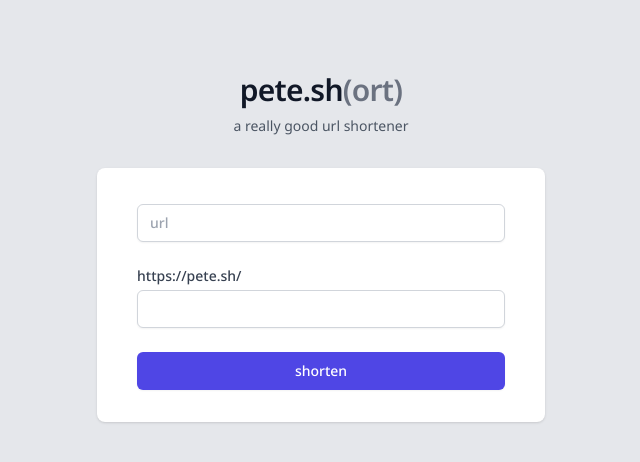
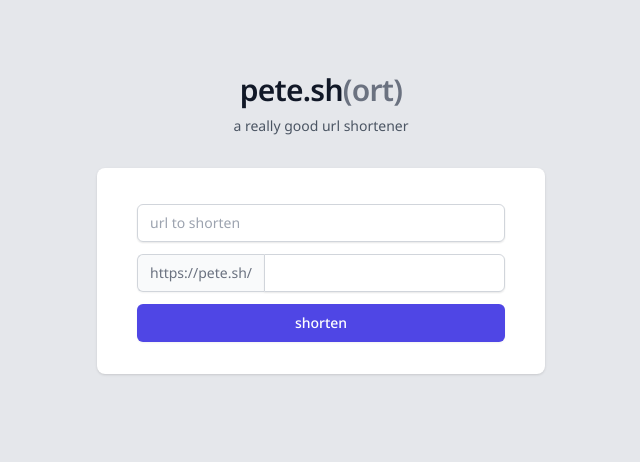
Before and after one commit to brousalis/pete.sh, a Next.js app: page / in a window 1280 px wide. Shown: the top 462 px of the page, without its empty margins (319-959 px from the left). Built offline with nearby package versions, Linux system fonts and the light colour scheme.

Commit message:
refactor the link form and add some UI components

```diff
--- /dev/null
+++ b/components/Button.tsx
@@ -0,0 +1,15 @@
+import React, { ButtonHTMLAttributes } from 'react';
+
+export default function Button({
+  children,
+  ...props
+}: { children: React.ReactNode } & ButtonHTMLAttributes<HTMLButtonElement>) {
+  return (
+    <button
+      className="flex w-full justify-center rounded-md border border-transparent bg-indigo-600 py-2 px-4 text-sm font-medium text-white shadow-sm hover:bg-indigo-700 focus:outline-none focus:ring-2 focus:ring-indigo-500 focus:ring-offset-2"
+      {...props}
+    >
+      {children}
+    </button>
+  );
+}
--- a/components/CreateLink.tsx
+++ /dev/null
@@ -1,64 +0,0 @@
-import axios from 'axios';
-import React from 'react';
-
-export default function CreateLink() {
-  const handleSubmit = async (event) => {
-    event.preventDefault();
-    try {
-      const res = await axios.post('/api/shorten', {
-        url: event.target.url?.value,
-        slug: event.target.slug?.value
-      })
-      console.log(res)
-    } catch (error) {
-      console.error(error)
-    }
-    console.log(event);
-  };
-
-  return (
-    <div className="mt-8 sm:mx-auto sm:w-full sm:max-w-md">
-      <div className="bg-white py-8 px-4 shadow sm:rounded-lg sm:px-10">
-        <form className="space-y-6" onSubmit={handleSubmit} noValidate>
-          <div className="mt-1">
-            <label htmlFor="url" className="block text-sm font-medium text-gray-700">
-              <input
-                id="url"
-                placeholder="url"
-                name="url"
-                autoComplete="off"
-                required
-                className="block w-full appearance-none rounded-md border border-gray-300 px-3 py-2 placeholder-gray-400 shadow-sm focus:border-indigo-500 focus:outline-none focus:ring-indigo-500 sm:text-sm"
-              />
-            </label>
-          </div>
-
-          <div>
-            <label htmlFor="slug" className="block text-sm font-medium text-gray-700">
-              https://pete.sh/
-            </label>
-            <div className="mt-1">
-              <input
-                id="slug"
-                name="slug"
-                type="slug"
-                autoComplete="off"
-                required
-                className="block w-full appearance-none rounded-md border border-gray-300 px-3 py-2 placeholder-gray-400 shadow-sm focus:border-indigo-500 focus:outline-none focus:ring-indigo-500 sm:text-sm"
-              />
-            </div>
-          </div>
-
-          <div>
-            <button
-              type="submit"
-              className="flex w-full justify-center rounded-md border border-transparent bg-indigo-600 py-2 px-4 text-sm font-medium text-white shadow-sm hover:bg-indigo-700 focus:outline-none focus:ring-2 focus:ring-indigo-500 focus:ring-offset-2"
-            >
-              shorten
-            </button>
-          </div>
-        </form>
-      </div>
-    </div>
-  );
-}
--- a/components/Input.tsx
+++ b/components/Input.tsx
@@ -1,10 +1,59 @@
+import { ExclamationCircleIcon } from '@heroicons/react/20/solid';
+import clsx from 'clsx';
 import React from 'react';
 
-export default function Input({ className, ...props }) {
+export default function Input({
+  label,
+  name,
+  error,
+  prepend,
+  className,
+  ...props
+}: {
+  label?: string;
+  name: string;
+  error?: string;
+  prepend?: string;
+  className?: string;
+} & React.HTMLAttributes<HTMLInputElement>) {
   return (
-    <input
-      className="block w-full appearance-none rounded-md border border-gray-300 px-3 py-2 placeholder-gray-400 shadow-sm focus:border-indigo-500 focus:outline-none focus:ring-indigo-500 sm:text-sm"
-      {...props}
-    />
+    <div>
+      {label && (
+        <label htmlFor={name} className="block text-sm font-medium text-gray-700">
+          {label}
+        </label>
+      )}
+      <div className="relative mt-1 flex rounded-md shadow-sm">
+        {prepend && (
+          <span className="inline-flex items-center rounded-l-md border border-r-0 border-gray-300 bg-gray-50 px-3 text-gray-500 sm:text-sm">
+            {prepend}
+          </span>
+        )}
+        <input
+          name={name}
+          id={name}
+          autoComplete="off"
+          className={clsx(
+            'block w-full appearance-none border border-gray-300 px-3 py-2 placeholder-gray-400 shadow-sm focus:border-indigo-500 focus:outline-none focus:ring-indigo-500 sm:text-sm',
+            prepend ? 'rounded-none rounded-r-md' : 'rounded-md',
+            error &&
+              'border-red-300 text-red-900 placeholder-red-300  focus:border-red-500 focus:outline-none focus:ring-red-500'
+          )}
+          aria-invalid={error ? 'true' : 'false'}
+          aria-describedby={error ? `"${name}-error` : name}
+          {...props}
+        />
+        {error && (
+          <div className="pointer-events-none absolute inset-y-0 right-0 flex items-center pr-3">
+            <ExclamationCircleIcon className="h-5 w-5 text-red-500" aria-hidden="true" />
+          </div>
+        )}
+      </div>
+      {error && (
+        <p className="mt-2 text-sm text-red-600" id={`${name}-error`}>
+          {error}
+        </p>
+      )}
+    </div>
   );
 }
--- /dev/null
+++ b/components/LinkForm.tsx
@@ -0,0 +1,17 @@
+import Button from './Button';
+import Input from './Input';
+import React from 'react';
+
+export default function LinkForm({ onSubmit }: { onSubmit: (HTMLElement) => void }) {
+  return (
+    <div className="mt-8 sm:mx-auto sm:w-full sm:max-w-md">
+      <div className="bg-white py-8 px-4 shadow sm:rounded-lg sm:px-10">
+        <form className="space-y-3" onSubmit={onSubmit} noValidate>
+          <Input name="url" placeholder="url to shorten" />
+          <Input name="slug" prepend="https://pete.sh/" />
+          <Button type="submit">shorten</Button>
+        </form>
+      </div>
+    </div>
+  );
+}
--- a/pages/_app.tsx
+++ b/pages/_app.tsx
@@ -1,5 +1,5 @@
+import '../styles/globals.css';
 import React from 'react';
-import '../styles/globals.css';
 
 function MyApp({ Component, pageProps }) {
   return <Component {...pageProps} />;
--- a/pages/_document.tsx
+++ b/pages/_document.tsx
@@ -1,5 +1,5 @@
+import Document, { Head, Html, Main, NextScript } from 'next/document';
 import React from 'react';
-import Document, { Html, Head, Main, NextScript } from 'next/document';
 
 export default class MyDocument extends Document {
   static async getInitialProps(ctx) {
--- a/pages/api/shorten.tsx
+++ b/pages/api/shorten.tsx
@@ -1,7 +1,7 @@
+import prisma from '../../lib/prisma';
 import { NextApiRequest, NextApiResponse } from 'next';
-import prisma from '../../lib/prisma';
 
-export default async (req: NextApiRequest, res: NextApiResponse) => {
+async function handler(req: NextApiRequest, res: NextApiResponse) {
   let data;
 
   res.setHeader('Content-Type', 'application/json');
@@ -17,6 +17,7 @@ export default async (req: NextApiRequest, res: NextApiResponse) => {
   } catch (error) {
     console.error('POST error', error);
     res.status(500).json({ error: 'Error creating link' });
+    return;
   }
 
   if (!data) {
@@ -24,8 +25,9 @@ export default async (req: NextApiRequest, res: NextApiResponse) => {
     return;
   }
 
-
   res.json(data);
 
   return;
-};
+}
+
+export default handler;
--- a/pages/index.tsx
+++ b/pages/index.tsx
@@ -1,9 +1,24 @@
+import LinkForm from '../components/LinkForm';
+import axios from 'axios';
+import Head from 'next/head';
 import React from 'react';
-import Head from 'next/head';
-
-import CreateLink from '../components/CreateLink';
 
 export default function HomeView() {
+  const handleSubmit = async (event) => {
+    event.preventDefault();
+    try {
+      const res = await axios.post('/api/shorten', {
+        url: event.target.url?.value,
+        slug: event.target.slug?.value,
+      });
+
+      console.log(res);
+    } catch (error) {
+      console.error(error);
+    }
+    console.log(event);
+  };
+
   return (
     <div className="flex min-h-full flex-col justify-center py-12 sm:px-6 lg:px-8">
       <Head>
@@ -19,7 +34,7 @@ export default function HomeView() {
         <p className="mt-2 text-center text-sm text-gray-600">a really good url shortener</p>
       </div>
 
-      <CreateLink />
+      <LinkForm onSubmit={handleSubmit} />
     </div>
   );
 }
```
